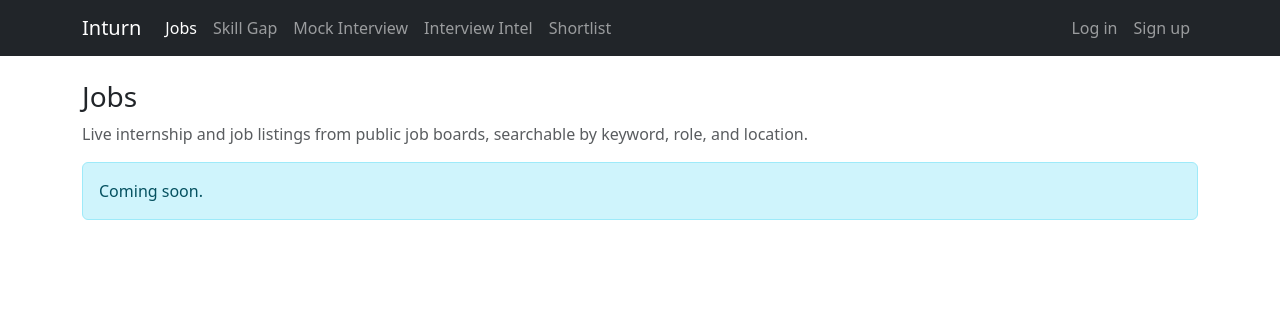
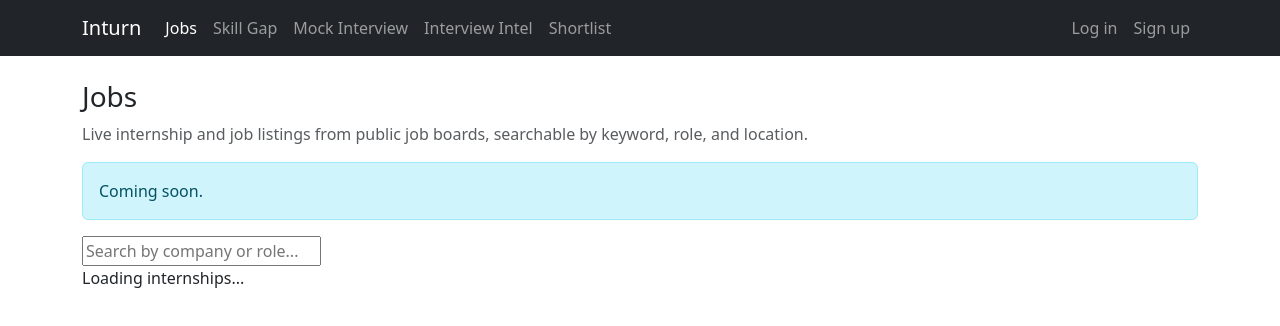
Before and after one commit to Masthebusschool/Inturn, a Vue app in the folder client/: page /jobs in a window 1280 px wide. Shown: the top 326 px of the page. Built offline with nearby package versions, Linux system fonts and the light colour scheme.

Commit message:
foundation
- did basic foundation of the search listing
- search function

```diff
--- a/client/src/views/JobsView.vue
+++ b/client/src/views/JobsView.vue
@@ -3,5 +3,44 @@
     <h1 class="h3">Jobs</h1>
     <p class="text-body-secondary">Live internship and job listings from public job boards, searchable by keyword, role, and location.</p>
     <div class="alert alert-info">Coming soon.</div>
+
+    <input v-model="search" type="search" placeholder="Search by company or role...">
+
+    <p v-if="loading">Loading internships...</p>
+    <p v-else>Error.</p>
+
+
+
   </section>
 </template>
+
+<script setup>
+import { ref, computed, onMounted } from "vue"
+
+const jobs = ref([]);
+const search = ref("");
+const loading = ref(true);
+
+const searchJobs = computed(() => {
+  const keyword = search.value.trim().toLowercase();
+
+  return jobs.value.filter(job => {
+    job.company.toLowercase().includes(keyword) || job.role.toLowercase().includes(keyword)
+  });
+})
+
+onMounted(async () => {
+  // will add api later
+  const url = ""
+  try {
+    const response = await axios.get(url);
+    console.log(response.data)
+    jobs.value = response.data;
+
+  } catch (error) {
+      console.log('There was an error: ' + error.message)
+  }
+
+})
+
+</script>
```
